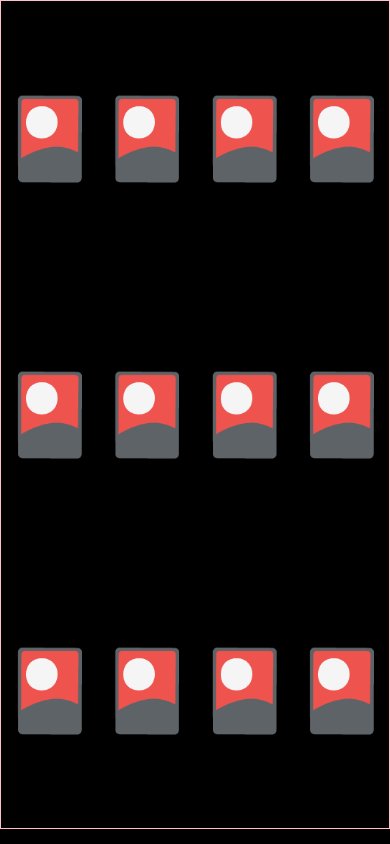
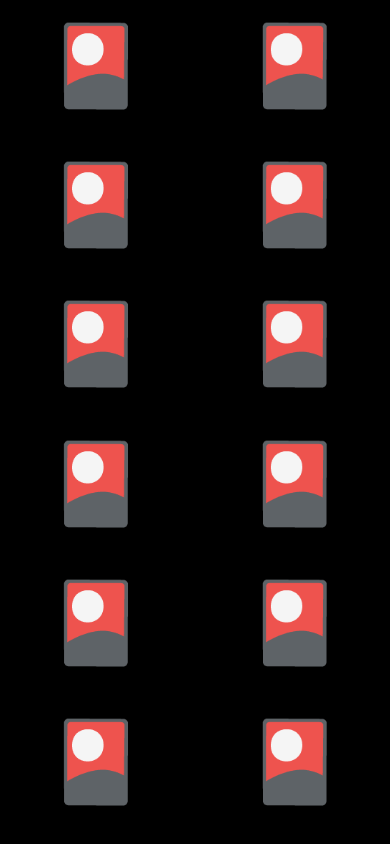
Before and after one commit to xintamosaik/fourth-java, a plain HTML site: page index.html in a window 390 px wide. Drawn offline with Linux system fonts and the light colour scheme.

Commit message:
try responsive

```diff
--- a/index.html
+++ b/index.html
@@ -4,6 +4,35 @@
     <meta charset="UTF-8" />
     <title>chickens-out</title>
     <style>
+      #game {
+        height: 98%;
+        display: grid;
+        grid-template-columns: repeat(4, 1fr);
+        grid-template-rows: repeat(3, 1fr);
+        gap: 2vw;
+      }
+
+      @media (min-width: 1440px) {
+        #game {
+          grid-template-columns: repeat(6, 1fr);
+          grid-template-rows: repeat(2, 1fr);
+        }
+      }
+
+      @media (max-width: 640px) {
+        #game {
+          grid-template-columns: repeat(3, 1fr);
+          grid-template-rows: repeat(4, 1fr);
+        }
+      }
+
+      @media (max-width: 420px) {
+        #game {
+          grid-template-columns: repeat(2, 1fr);
+          grid-template-rows: repeat(6, 1fr);
+        }
+      }
+
       .card {
         font-size: min(20vh, 20vw);
         display: flex;
@@ -36,16 +65,7 @@
     </style>
   </head>
   <body style="margin: 0; background-color: black; color: white; height: 100vh">
-    <main
-      id="game"
-      style="
-        border: 1px solid pink;
-        height: 98%;
-        display: grid;
-        grid-template-columns: 1fr 1fr 1fr 1fr;
-        grid-template-rows: 1fr 1fr 1fr;
-      "
-    ></main>
+    <main id="game"></main>
 
     <script src="/static/game.js"></script>
   </body>
```
